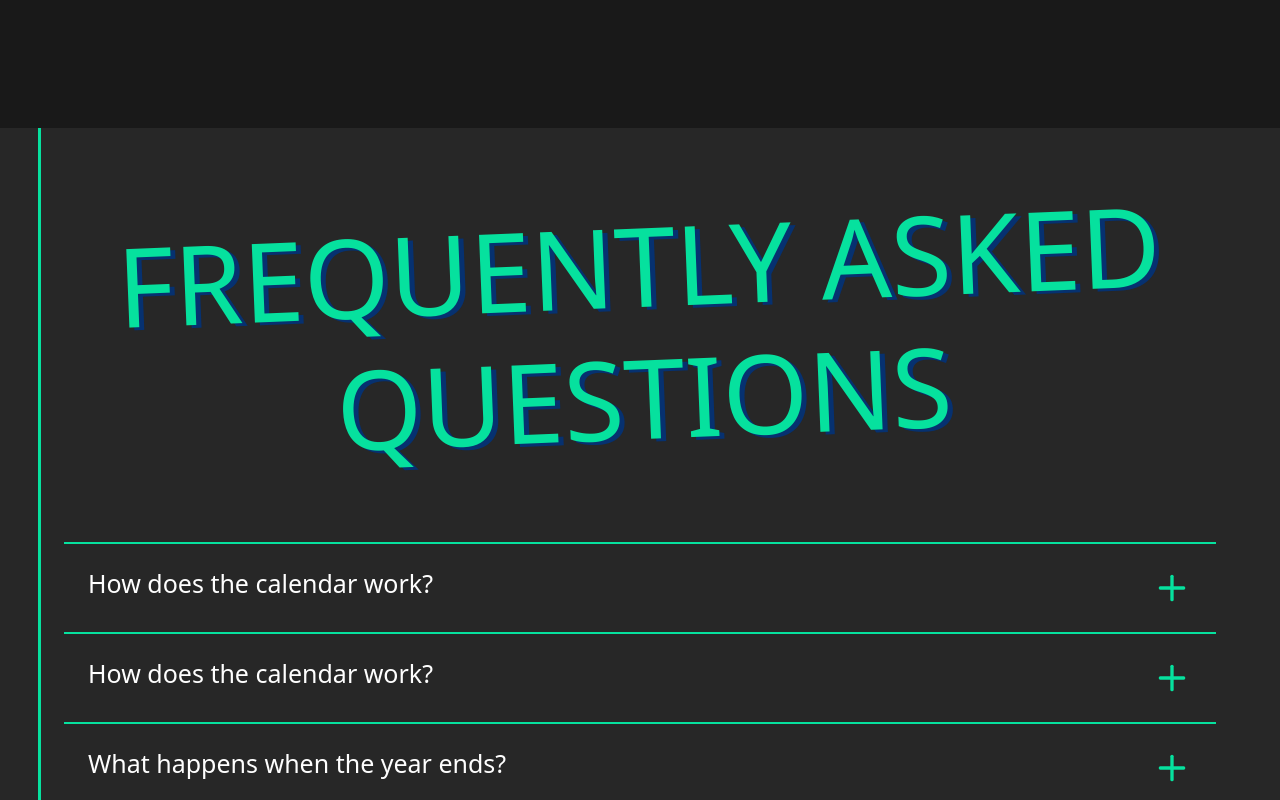
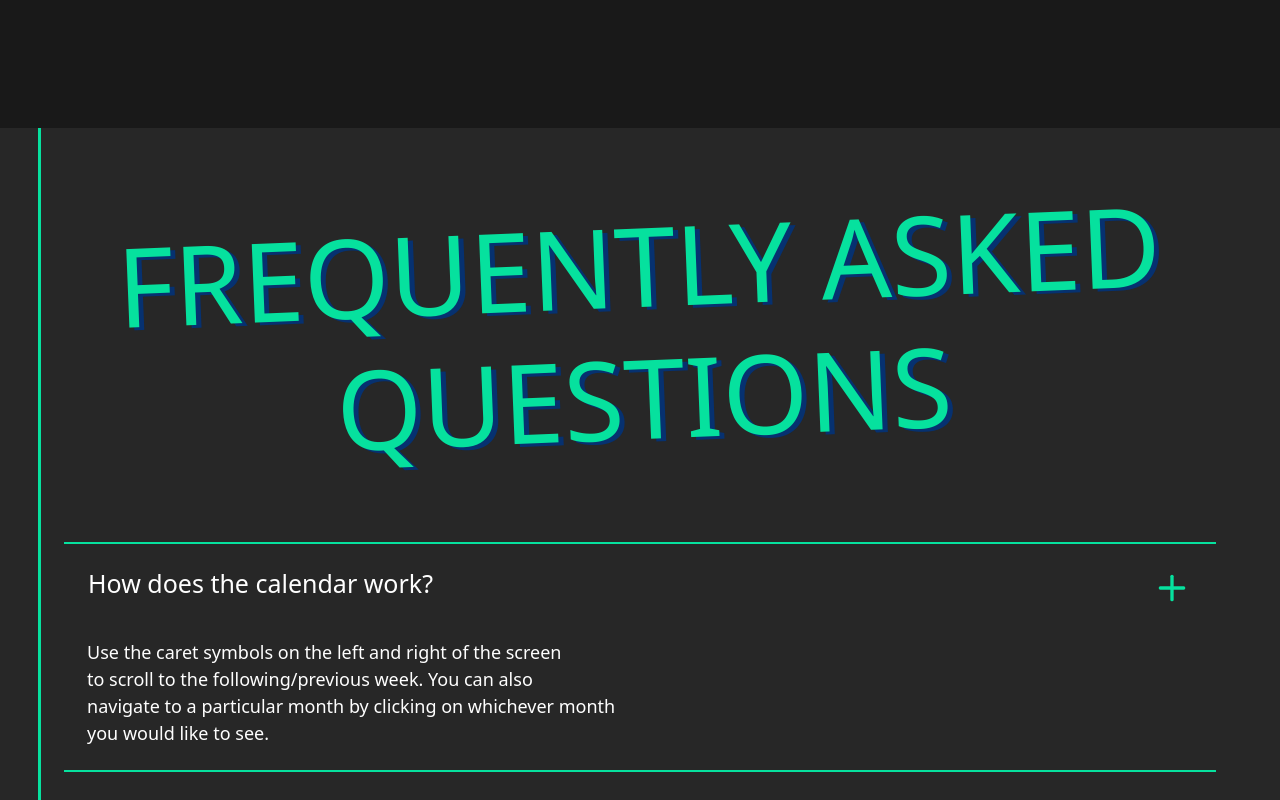
Before and after one commit to mbb10324/reminders-app, a React (Create React App) app in the folder frontend/: page /Help in a window 1280 px wide. Shown: the part 940-1740 px from the top of the page. Built offline with nearby package versions, Linux system fonts and the light colour scheme; no server answers; sample sign-in values are in the browser's storage.

Commit message:
animation practice

```diff
--- a/frontend/src/Components/Help.css
+++ b/frontend/src/Components/Help.css
@@ -240,6 +240,9 @@
     display: flex;
     justify-content: space-between;
     transition: all .6s;
+    height: 95px;
+    /* background-color: rgb(39, 39, 39); */
+      z-index: 0;
 }
 
 .answersHeader:hover {
@@ -255,6 +258,8 @@
     transition: all .4s;
     overflow: hidden;
     position: relative;
+     /* background-color: rgb(39, 39, 39); */
+      z-index: 3;
 }
 
 .answers::before {
@@ -281,14 +286,56 @@
     font-weight: 300;
 }
 
+.shiftOpen {
+  animation: openDown 1s forwards;
+   animation-timing-function: cubic-bezier(.79,-0.08,.37,1.47);
+   /* margin-top: 0% !important; */
+    z-index: 0;
+
+}
+
+.shiftClose {
+     animation: closeUp 1s forwards;
+   animation-timing-function: cubic-bezier(.79,-0.08,.37,1.47);
+   /* margin-top: -17% !important; */
+    z-index: 0;
+}
+
+@keyframes openDown {
+    from {
+        margin-top: -140px;
+        opacity: 0;
+    }
+    to {
+        margin-top: 0%;
+        opacity: 1;
+    }
+}
+
+@keyframes closeUp {
+    from {
+        margin-top: 0%;
+        opacity: 1;
+    }
+    to {
+        margin-top: -140px;
+        opacity: 0;
+    }
+}
+
+
 .answersPara {
     text-align: left !important;
     margin-left: 2%;
     margin-bottom: 2%;
-    animation: 1s slide;
+    position: relative;
+    z-index: -1;
+   /* margin-top: -17%; */
+  opacity: 1;
+    /* animation: 1s slide; */
 }
 
-@keyframes slide {
+/* @keyframes slide {
     from {
         margin-left: 40%;
     }
@@ -296,7 +343,7 @@
     to {
         margin-left: 2%;
     }
-}
+} */
 
 .answersPara p {
     font-size: 18px;
--- a/frontend/src/Components/Help.js
+++ b/frontend/src/Components/Help.js
@@ -10,7 +10,8 @@
 function Help() {
     const navigate = useNavigate();
     const [first, setFirst] = useState(true)
-    const toggleFirst = () => setFirst(!first)
+    const [firstAnimation, setFirstAnimation] = useState({scale: ''})
+    const toggleFirst = () => {setFirst(!first); renderFirst(firstAnimation)}
     const [second, setSecond] = useState(true)
     const toggleSecond = () => setSecond(!second)
     const [third, setThird] = useState(true)
@@ -30,6 +31,14 @@
 
     // const scrollPosition = 0
     const sectionPosition = 1000
+
+    function renderFirst() {
+        if (first)  {
+            setFirstAnimation({scale: 'shiftOpen'})
+        }else {
+            setFirstAnimation({scale: 'shiftClose'})
+        }
+    }
 
     useEffect(() => {
         api.fetchReminders()
@@ -158,18 +167,18 @@
                                 <FiMinus className="rotate" style={{ width: "40px", height: "40px", color: "#06E19E" }} />
                             }
                         </div>
-                        {!first ?
+                        {/* {!first ? */}
                             <div className='answersPara'>
-                                <p>
+                                <p className={firstAnimation.scale}>
                                     Use the caret symbols on the left and right of the screen <br />
                                     to scroll to the following/previous week. You can also <br />
                                     navigate to a particular month by clicking on whichever month <br />
                                     you would like to see.
                                 </p>
                             </div>
-                            :
+                            {/* :
                             ""
-                        }
+                        } */}
                     </div>
                     <div className="answers" onClick={() => { toggleSecond() }}>
                         <div className="answersHeader">
```
